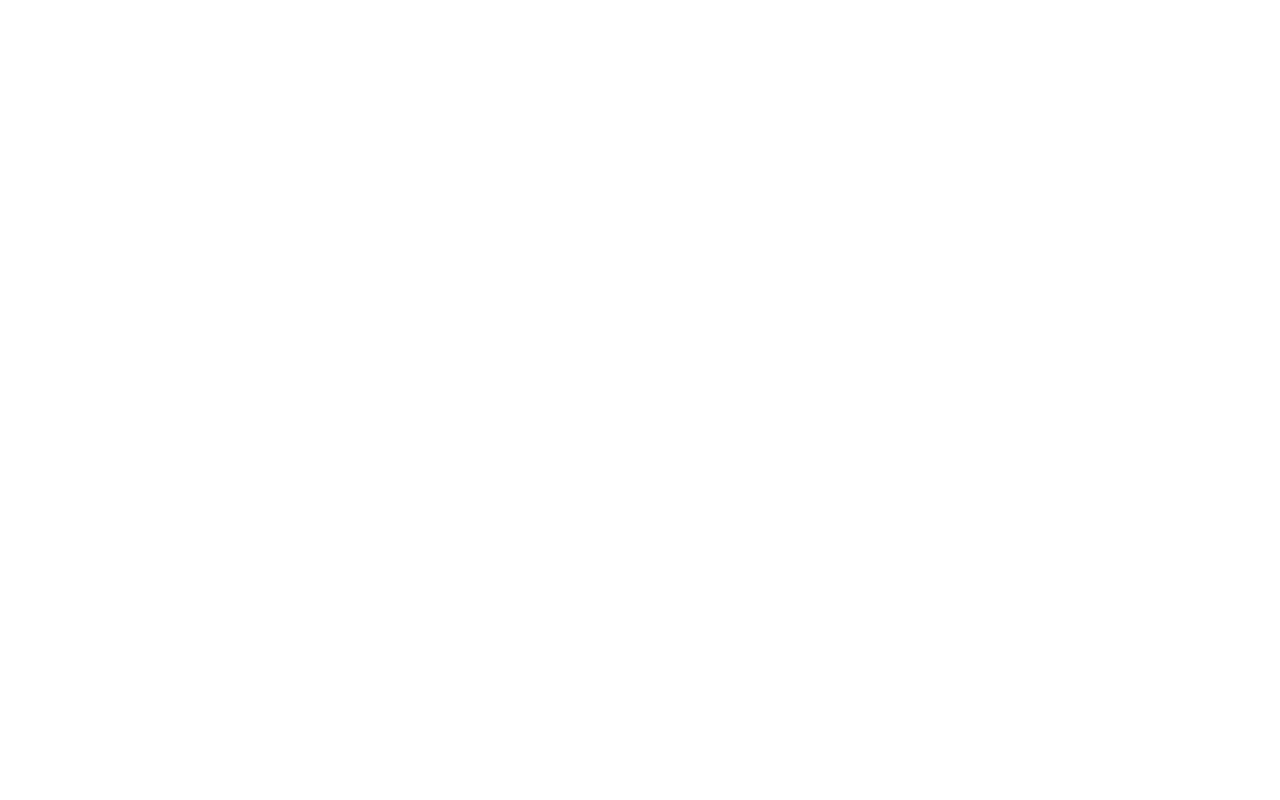
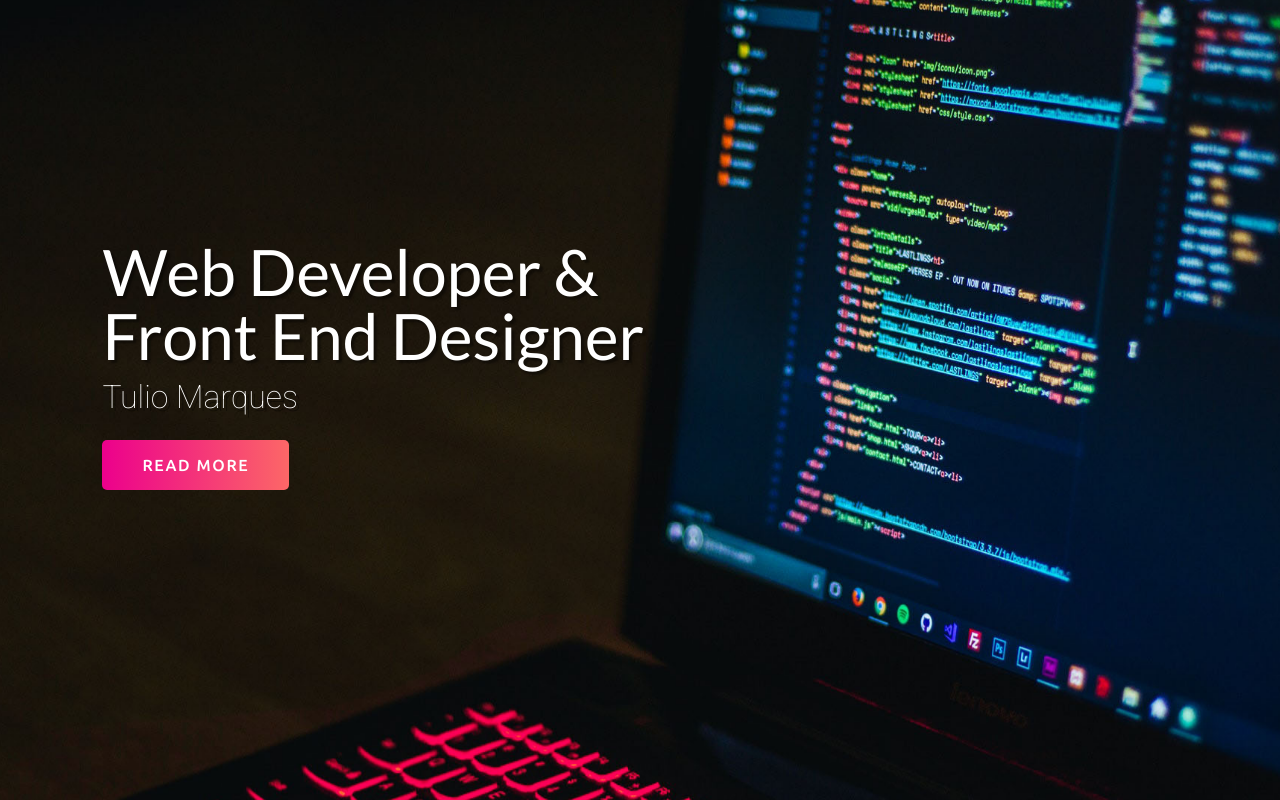
Before and after one commit to tuliomarques/portfolio, a plain HTML site: page index.html in a window 1280 px wide. Drawn offline with Linux system fonts and the light colour scheme.

Commit message:
:package: header

```diff
--- a/index.html
+++ b/index.html
@@ -5,9 +5,24 @@
     <meta http-equiv="X-UA-Compatible" content="IE=edge">
     <meta name="viewport" content="width=device-width, initial-scale=1.0">
     <link rel="stylesheet" href="style.css">
-    <title>Dev Portfólio</title>
+    <link rel="apple-touch-icon" sizes="180x180" href="imagens/apple-touch-icon.png">
+    <link rel="icon" type="image/png" sizes="32x32" href="imagens/favicon-32x32.png">
+    <link rel="icon" type="image/png" sizes="16x16" href="imagens/favicon-16x16.png">
+    <link rel="manifest" href="/site.webmanifest">
+        <title>Dev Portfólio</title>
 </head>
 <body>
 
+    <div class="container"></div>
+    <header>
+        <div class="img-wrapper">
+            <img src="imagens/bg.jpg" alt="">
+        </div>
+        <div class="banner">
+            <h1>Web Developer & <br> Front End Designer</h1>
+            <p>Tulio Marques</p>
+            <button>Read more</button>
+        </div>
+    </header>
 </body>
 </html>
--- a/style.css
+++ b/style.css
@@ -1,3 +1,98 @@
 @import url('https://fonts.googleapis.com/css2?family=Lato:ital,wght@0,100;0,300;0,400;0,700;1,100&family=Roboto:ital,wght@0,100;0,300;0,400;0,500;0,700;0,900;1,100&family=Ubuntu:ital,wght@0,300;0,400;0,500;0,700;1,300;1,400&display=swap');
 
 @import url("https://cdnjs.cloudflare.com/ajax/libs/font-awesome/5.15.3/css/all.min.css");
+
+*{
+    margin: 0;
+    padding: 0;
+}
+
+header{
+    width: 100%;
+    height: 100vh;
+    overflow: hidden;
+    position: relative;
+}
+
+.img-wrapper{
+    width: 100%;
+    height: 100vh;
+    background-color: rgba(0,0,0,8);
+}
+.img-wrapper img{
+    width: 100%;
+    height: 100vh;
+    object-fit: cover;
+    opacity: 1;
+    animation: zoom 20s;
+ }
+
+ @keyframes zoom{
+    0%{
+        transform: scale(1.2);
+    }
+    100%{
+        transform: scale(1);
+    }
+ }
+
+ .banner{
+     position: absolute;
+     top: 30%;
+     left: 8%;
+ }
+
+ .banner h1{
+    color: #ffffff;
+    font-size: 4rem;
+    font-family: "Lato", serif;
+    font-weight: 500;
+    text-shadow: .2rem .2rem 2px rgba(0,0,0,.4);
+    line-height: 4rem;
+    margin-bottom: .6rem;
+    opacity: 0%;
+    animation: moveBanner 1s 0.3s forwards;
+ }
+
+ .banner p{
+     font-family: "Roboto", serif;
+     font-weight: 200;
+     color: #ffffff;
+     font-size: 2rem;
+     text-shadow: .2rem .2rem rgba(0,0,0,.4);
+     margin-bottom: 1.5rem;
+     opacity: 0;
+     animation: moveBanner 1s 0.7s forwards;
+ }
+
+ .banner button{
+     font-family: "Ubuntu", serif;
+     font-weight: 500;
+     color: #ffffff;
+     font-size: 1rem;
+     letter-spacing: .1rem;
+     text-transform: uppercase;
+     background: #ec008c;
+     background: -webkit-linear-gradient(to right, #fc6767, #ec008c);
+     background: linear-gradient(to left, #fc6767, #ec008c); /* W3C, IE 10+/ Edge, Firefox 16+, Chrome 26+, Opera 12+, Safari 7+ */
+     padding: 1rem 2.5rem;
+     border: none;
+     border-radius: 5px;
+     cursor: pointer;
+     opacity: 0;
+     animation: moveBanner 1s 0.8s forwards;
+ }
+
+ .banner button:hover{
+     color: rgba(0, 0, 0, 0.8);
+}
+
+@keyframes moveBanner{
+    0%{
+        transform: translateY(10rem);
+    }
+    100%{
+        transform: translateY(0);
+        opacity: 100%;
+    }
+}
```
Also changed, not shown: imagens/android-chrome-192x192.png (renamed from android-chrome-192x192.png), imagens/android-chrome-512x512.png (renamed from android-chrome-512x512.png), imagens/bg.jpg (added), imagens/favicon-16x16.png (renamed from favicon-16x16.png), imagens/favicon-32x32.png (renamed from favicon-32x32.png), 1 other file.
